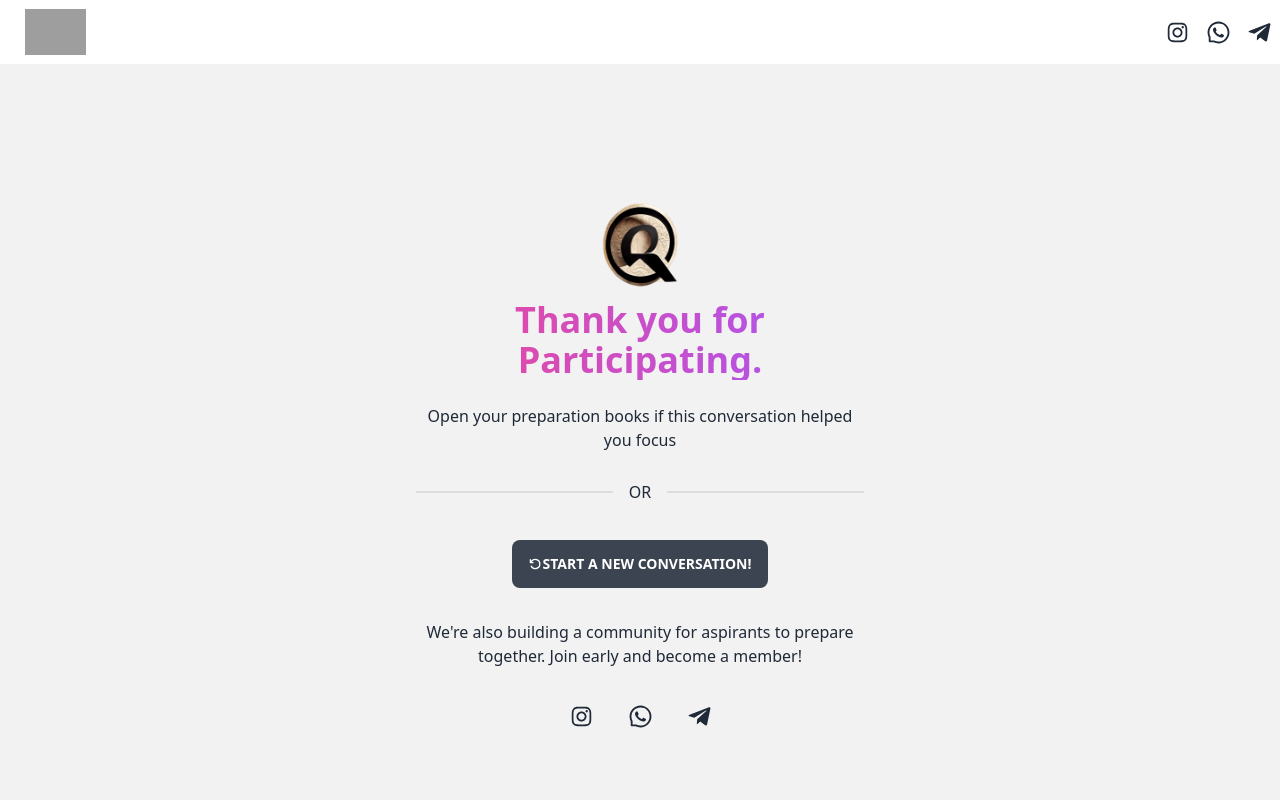
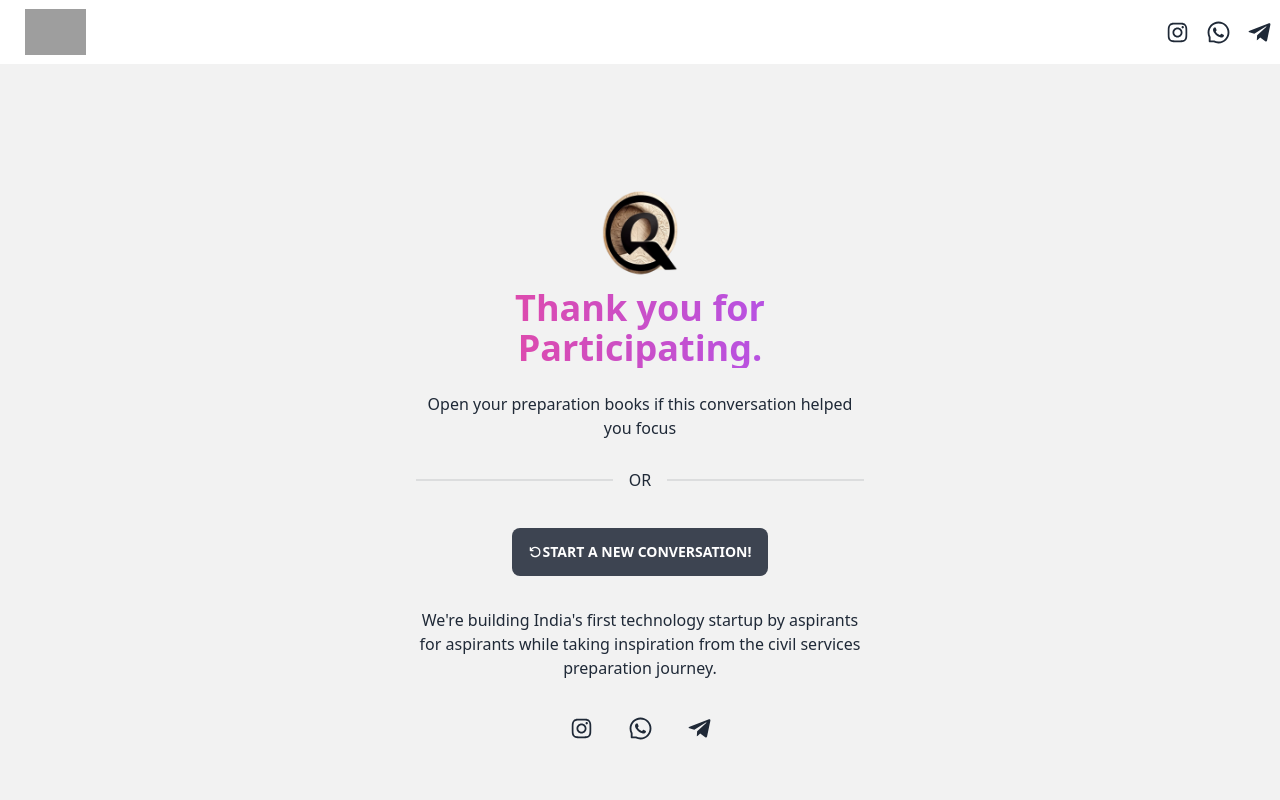
Before and after one commit to RishabhXD/Qrida, a React (Vite) app: page /complete in a window 1280 px wide. Shown: the top 800 px of the page. Built offline with nearby package versions, Linux system fonts and the light colour scheme; grey boxes are pictures that could not be loaded.

Commit message:
Update Complete.jsx

```diff
--- a/src/components/Complete.jsx
+++ b/src/components/Complete.jsx
@@ -30,8 +30,7 @@ export default function Complete() {
               Start a new conversation!
             </button>
             <p className="pt-6 pb-6">
-              We're also building a community for aspirants to prepare together.
-              Join early and become a member!
+              We're building India's first technology startup by aspirants for aspirants while taking inspiration from the civil services preparation journey.
             </p>
 
             <div>
```
